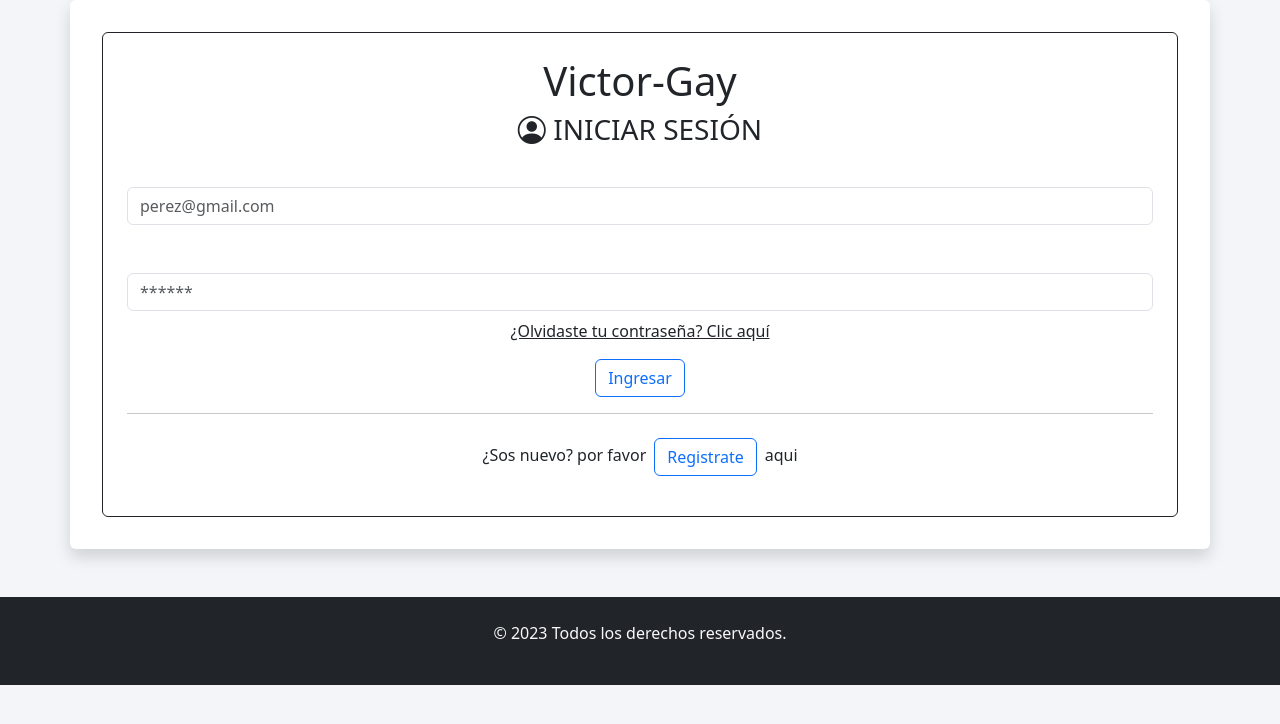
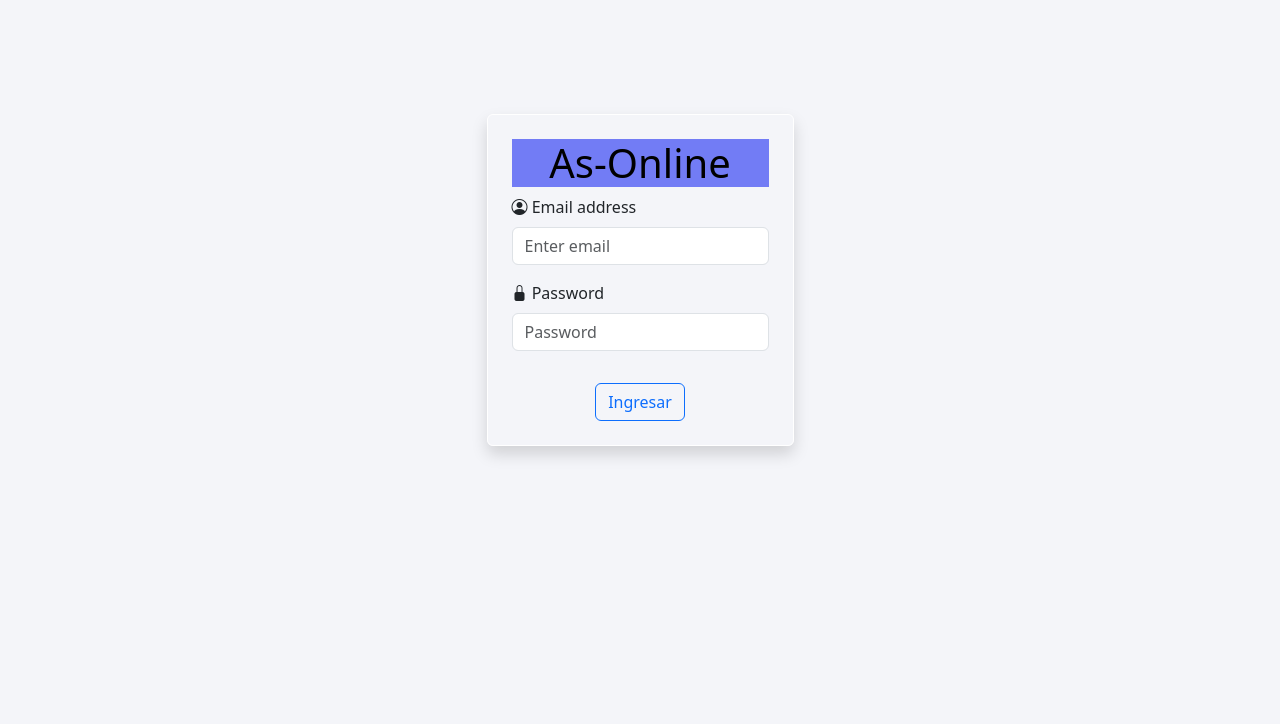
Before and after one commit to Mausach/AS-ONLINE-FRONT-Demo, a React (Vite) app: page / in a window 1280 px wide. Shown: the top 724 px of the page. Built offline with nearby package versions, Linux system fonts and the light colour scheme; what @react-pdf/renderer would draw is missing.

Commit message:
funcion botones listo y sweetAlert modificado

```diff
--- a/src/App.jsx
+++ b/src/App.jsx
@@ -1,10 +1,14 @@
 import { AppRouter } from './rutas/routes'
+import  Footer  from './pages/Footer/Footer.jsx'
 
 
 function App() {
 
   return (
+    <>
         <AppRouter/>
+        {/* <Footer/> */}
+        </>
   )
 }
 
--- a/src/pages/Footer/Footer.css
+++ b/src/pages/Footer/Footer.css
@@ -1,3 +1,8 @@
 footer {
-    color: black;
+    margin-top: 0;
+    background-color: black;
+    bottom: 0;
+    text-align: center;
+    width: 100%;
+    color: #ffffff;
 }
--- a/src/pages/Footer/Footer.jsx
+++ b/src/pages/Footer/Footer.jsx
@@ -3,8 +3,8 @@ import './Footer.css'
 
 export default function Footer() {
   return (
-    <footer className="bg-dark text-center text-lg-start">
-        <div className="text-center text-light p-4">
+    <footer>
+        <div>
           <p>© 2023 Todos los derechos reservados.</p>
 
         </div>
--- a/src/pages/HomeLogin/Componentes/FromularioLogin.jsx
+++ b/src/pages/HomeLogin/Componentes/FromularioLogin.jsx
@@ -2,6 +2,12 @@ import React, { useState } from "react";
 import { useNavigate } from "react-router-dom";
 import swal from "sweetalert";
 import { starLogin } from "../Helpers/StarLogin";
+// importando react-bootstrap
+
+import Col from "react-bootstrap/Col";
+import Form from "react-bootstrap/Form";
+import Row from "react-bootstrap/Row";
+import { Container } from "react-bootstrap";
 
 export const ForularioLogin = () => {
   //state para usuario e email del usuario
@@ -38,12 +44,33 @@ export const ForularioLogin = () => {
   };
 
   return (
-    <div className="container-sm shadow p-3 mb-5 bg-white rounded">
-      <form
+    <div className="d-flex align-items-center justify-content-center customHeigth ">
+      <Form className=" p-5 p-sm-4 rounded border border-white m-3 shadow " onSubmit={onSubmit}>
+        <h1 className="bo7">As-Online</h1>
+        <Form.Group className="mb-3" controlId="formGroupEmail">
+          <i className="bi bi-person-circle"> </i>
+          <Form.Label className="text-dark" >Email address</Form.Label>
+          <Form.Control type="email" placeholder="Enter email"  name="email" value={user.email}
+          onChange={onInputChange} />
+        </Form.Group>
+        <Form.Group className="mb-3" controlId="formGroupPassword">
+          <i className="bi bi-lock-fill"> </i>
+          <Form.Label   className="text-dark">Password</Form.Label>
+          <Form.Control type="password" placeholder="Password" name="password" value={user.password}
+          onChange={onInputChange}/>
+        </Form.Group>
+        <div className="text-center">
+          <button type="submit" className="btn btn-outline-primary mt-3">
+            Ingresar
+          </button >
+        </div>
+      </Form>
+
+      {/* <form
         className="p-5 p-sm-4 rounded text-center border border-dark m-3"
         onSubmit={onSubmit}
       >
-        <h1 className="">Victor-Gay</h1>
+        <h1 className="">As-Online</h1>
 
         <h3 className="">
           <i className="bi bi-person-circle"> </i>
@@ -104,9 +131,8 @@ export const ForularioLogin = () => {
           >
             Registrate
           </button>
-          aqui
         </label>
-      </form>
+      </form> */}
     </div>
   );
 };
--- a/src/pages/HomeLogin/HomeLogin.jsx
+++ b/src/pages/HomeLogin/HomeLogin.jsx
@@ -40,7 +40,6 @@ export const HomeLogin = () => {
 
           <ForularioLogin/>
           {/* O puedes redirigir al usuario usando window.location.href */}
-          <Footer/>
 
         </>
       )}
--- a/src/pages/HomeLogin/home.css
+++ b/src/pages/HomeLogin/home.css
@@ -7,6 +7,10 @@
 
 .bo7{
     background-color: #727cf5;
+    font-size: 40px;
+    color: black;
+    text-align: center;
+
 }
 
 .customHeigth{
--- a/src/pages/MenuEC/Componentes/Navbar.jsx
+++ b/src/pages/MenuEC/Componentes/Navbar.jsx
@@ -5,10 +5,11 @@ import Button from 'react-bootstrap/Button';
 import Offcanvas from 'react-bootstrap/Offcanvas';
 import { Nav } from 'react-bootstrap';
 import { AltaEmpresaModal } from './AltaEmpresaModal';
+
 //import Modal from 'react-bootstrap/Modal';
 
 
-export const BrandMenu =( {usuarioID,setNuevaEmpresaCargada} ) => {//se podria recibir nombre i logo del es7udio con7able para el navbar
+export const BrandMenu =( {usuarioID,setNuevaEmpresaCargada,navigate} ) => {//se podria recibir nombre i logo del es7udio con7able para el navbar
   const [show, setShow] = useState(false);
 
   const handleClose = () => setShow(false);
@@ -21,13 +22,17 @@ export const BrandMenu =( {usuarioID,setNuevaEmpresaCargada} ) => {//se podria r
   const handleShowModal = () => setShowModal(true);
   console.log("usuarioID:", usuarioID);
 
+  const salir = ()=> {
+    navigate('/')
+  }
+
 
   return (
     <>
       <Navbar className="bg-body-tertiary" fixed="top" bg="dark" data-bs-theme="dark">
         <Container>
 
-        <Button className='m-2' variant="outline-light" >
+        <Button className='m-2' variant="outline-light" onClick={salir}>
         Salir
       </Button>
 
--- a/src/pages/MenuEC/MenuEC.jsx
+++ b/src/pages/MenuEC/MenuEC.jsx
@@ -136,7 +136,7 @@ const numPaginas = Math.ceil((Array.isArray(cargarEmpresas) ? cargarEmpresas.len
 
   return (
     <div className='text-light'>
-      <BrandMenu usuarioID={usuarioID} setNuevaEmpresaCargada={setNuevaEmpresaCargada}/>
+      <BrandMenu usuarioID={usuarioID} setNuevaEmpresaCargada={setNuevaEmpresaCargada} navigate={navigate}/>
       {cargarcards_Empresas()}
 
       <div>
--- a/src/pages/Sucursales/Componentes/NavBarSuc.jsx
+++ b/src/pages/Sucursales/Componentes/NavBarSuc.jsx
@@ -9,7 +9,7 @@ import { AltaSucursalModal } from './AltaSucursalModal';
 //import Modal from 'react-bootstrap/Modal';
 
 
-export const NavBarSuc =( {Empresa} ) => {//se podria recibir nombre i logo del es7udio con7able para el navbar
+export const NavBarSuc =( {Empresa, navegate} ) => {//se podria recibir nombre i logo del es7udio con7able para el navbar
   const [show, setShow] = useState(false);
 
   const handleClose = () => setShow(false);
@@ -22,13 +22,21 @@ export const NavBarSuc =( {Empresa} ) => {//se podria recibir nombre i logo del
   const handleShowModal = () => setShowModal(true);
   console.log("empesaID:", Empresa.id);
 
+  // const volver = () => {
+  //   // navegate('/menuEC', {state:Empresa.id_Estudio_Conable})
+  // }
+
+  const volver1 = ()=> {
+    console.log(Empresa)
+    navegate('/menuEC', {state:Empresa.id_Esutdio_Conable})
+  }
 
   return (
     <>
       <Navbar className="bg-body-tertiary" fixed="top" bg="dark" data-bs-theme="dark">
         <Container>
 
-        <Button className='m-2' variant="outline-light" >
+        <Button className='m-2' variant="outline-light" onClick={volver1}>
         Volver
       </Button>
 
--- a/src/pages/Sucursales/Helpers/cargarSucursalesDB.js
+++ b/src/pages/Sucursales/Helpers/cargarSucursalesDB.js
@@ -20,7 +20,7 @@ export const cargarSucursalesDB = async (setCargarSucursales, navigate, empresaI
         //setCargarEmpresas(resp.data);
     } catch (error) {
         console.log(error.response.data.msg);
-        swal("ERROR", error.response.data.msg, "error");;
+        swal("ADVERTENCIA", error.response.data.msg, "warning");;
         if (error.response.status === 401) {
             localStorage.removeItem('token');
             navigate('/login');
--- a/src/pages/Sucursales/Sucursales.jsx
+++ b/src/pages/Sucursales/Sucursales.jsx
@@ -131,7 +131,7 @@ export const MenuSucursales = () => {
     <div className='text-light container-fluid'>
 
       <h1>{Empresa.nombrefantasia}</h1>
-      <NavBarSuc Empresa={Empresa}/>
+      <NavBarSuc Empresa={Empresa} navegate={navigate}/>
 
       {cargarcards_Sucursales()}
 
```
